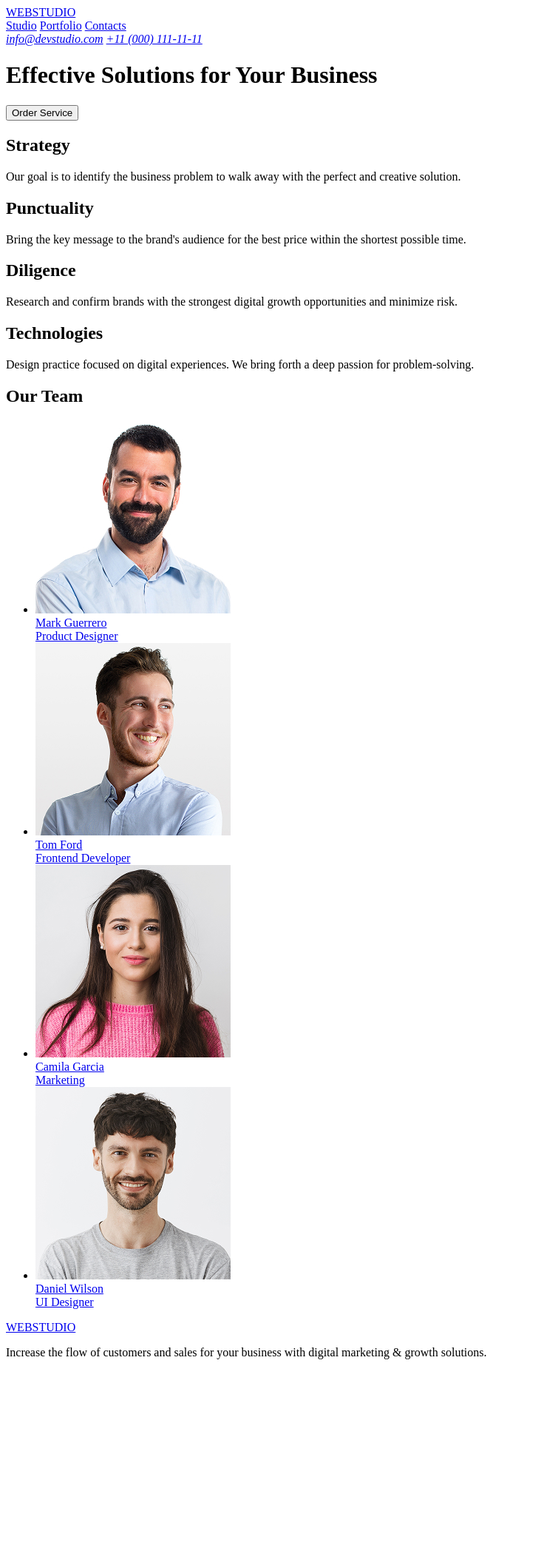
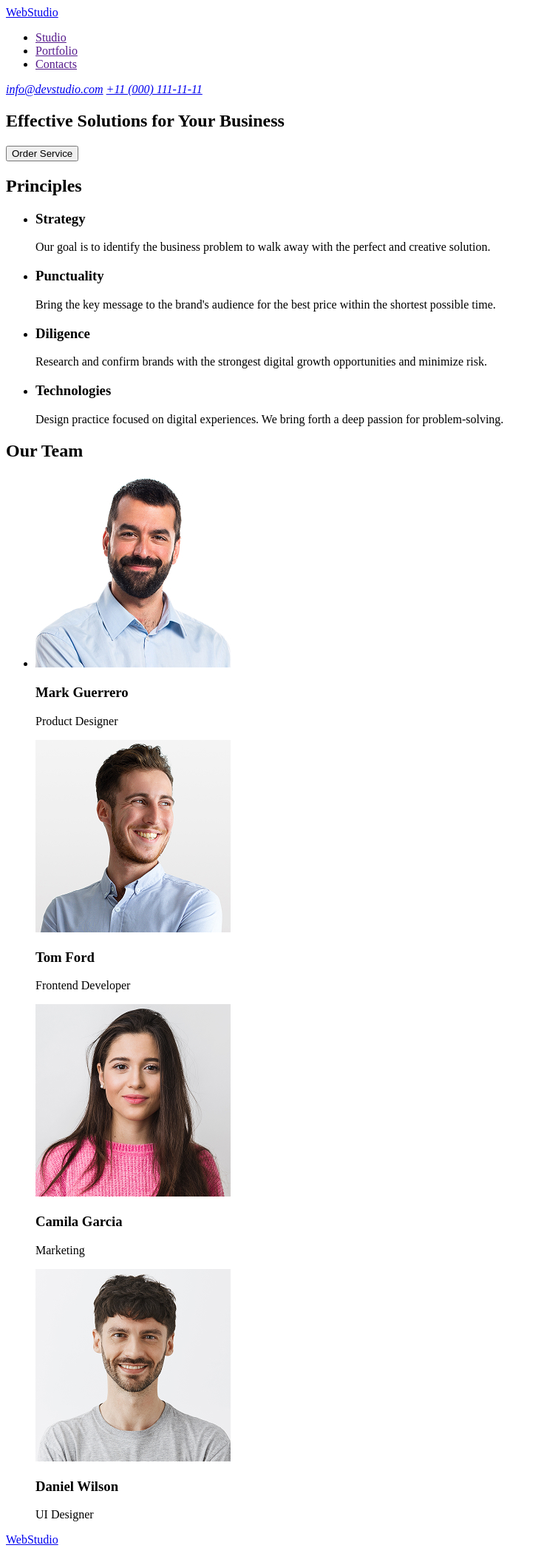
Before and after one commit to YuriyStepanishin/goit-markup-hw-01, a plain HTML site: page index.html in a window 1280 px wide. Shown: the top 2092 px of the page at 74% size, without its empty margins (0-736 px from the left). Before the commit the page ends 1853 px from the top, so only its background shows below. Drawn offline with Linux system fonts and the light colour scheme.

Commit message:
add markup

```diff
--- a/index.html
+++ b/index.html
@@ -8,54 +8,70 @@
   <body>
     <!-- top line -->
     <header>
-      <a href="webstudio">WEBSTUDIO</a>
       <nav>
-        <a href="Studio">Studio</a>
-        <a href="Portfolio">Portfolio</a>
-        <a href="Contacts">Contacts</a>
+        <a href="./index.html">WebStudio</a>
+
+        <ul>
+          <li><a href="">Studio</a></li>
+          <li><a href="">Portfolio</a></li>
+          <li><a href="">Contacts</a></li>
+        </ul>
       </nav>
 
       <address>
-        <a href="info@devstudio.com">info@devstudio.com</a>
-        <a href="+110001111111">+11 (000) 111-11-11</a>
+        <a href="mailto:info@devstudio.com">info@devstudio.com</a>
+        <a href="tel:+110001111111">+11 (000) 111-11-11</a>
       </address>
     </header>
 
     <main>
+      <!-- title -->
+      <section>
         <h1>Effective Solutions for Your Business</h1>
 
         <button type="button">Order Service</button>
-
+      </section>
       <!-- principles -->
       <section>
+        <h2>Principles</h2>
+        <ul>
+          <li>
             <div>
-          <h2>Strategy</h2>
+              <h3>Strategy</h3>
               <p>
-            Our goal is to identify the business problem to walk away with the
-            perfect and creative solution.
+                Our goal is to identify the business problem to walk away with
+                the perfect and creative solution.
               </p>
             </div>
+          </li>
+          <li>
             <div>
-          <h2>Punctuality</h2>
+              <h3>Punctuality</h3>
               <p>
                 Bring the key message to the brand's audience for the best price
                 within the shortest possible time.
               </p>
             </div>
+          </li>
+          <li>
             <div>
-          <h2>Diligence</h2>
+              <h3>Diligence</h3>
               <p>
                 Research and confirm brands with the strongest digital growth
                 opportunities and minimize risk.
               </p>
             </div>
+          </li>
+          <li>
             <div>
-          <h2>Technologies</h2>
+              <h3>Technologies</h3>
               <p>
                 Design practice focused on digital experiences. We bring forth a
                 deep passion for problem-solving.
               </p>
             </div>
+          </li>
+        </ul>
       </section>
 
       <!-- our team -->
@@ -65,71 +81,62 @@
   <li>
         <div>
           <img
-                src="images/mark_guerrero.jpg"
+            src="./images/mark_guerrero.jpg"
             alt="Mark Guerrero"
             width="264"
             height="260"
           />
-              <br />
-              <a href="MarkGuerreroProductDesigner" target="_blank"
-                >Mark Guerrero <br />
-                Product Designer</a
-              >
+
+          <h3>Mark Guerrero</h3> <p>Product Designer </p>
+
         </div>
-          </li>
-          <li>
+
         <div>
           <img
-                src="images/tom_ford.jpg"
+            src="/images/tom_ford.jpg"
             alt="Tom Ford"
             width="264"
             height="260"
           />
-              <br />
-              <a href="TomFordFrontendDeveloper" target="_blank"
-                >Tom Ford
-                <br />
-                Frontend Developer</a
-              >
+
+
+            <h3>Tom Ford</h3>
+
+            <p>Frontend Developer</p>
+
         </div>
-          </li>
-          <li>
+
         <div>
           <img
-                src="images/camila_garcia.jpg"
+            src="/images/camila_garcia.jpg"
             alt="Camila Garcia"
             width="264"
             height="260"
           />
-              <br />
-              <a href="CamilaGarciaMarketing" target="_blank"
-                >Camila Garcia
-                <br />
-                Marketing</a
-              >
+
+
+            <h3>Camila Garcia</h3>
+            <p>Marketing</p>
+
+
         </div>
-          </li>
-          <li>
+
         <div>
           <img
-                src="images/daniel_wilson.jpg"
+            src="/images/daniel_wilson.jpg"
             alt="Daniel Wilson"
             width="264"
             height="260"
           />
-              <br />
-              <a href="DanielWilsonUIDesigner" target="_blank">
-                Daniel Wilson <br />
-                UI Designer</a
-              >
+
+            <h3>Daniel Wilson</h3>
+            <p>UI Designer</p>
         </div>
-          </li>
-        </ul>
       </section>
     </main>
 
     <footer>
-      <a href="webstudio">WEBSTUDIO</a>
+      <a href="./index.html">WebStudio</a>
       <p>
         Increase the flow of customers and sales for your business with digital
         marketing & growth solutions.
```
Lines whose indentation alone changed are shown as unchanged.
